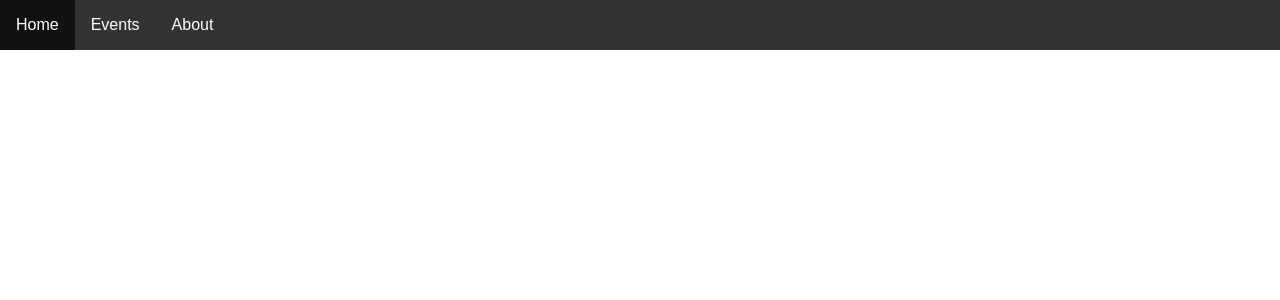
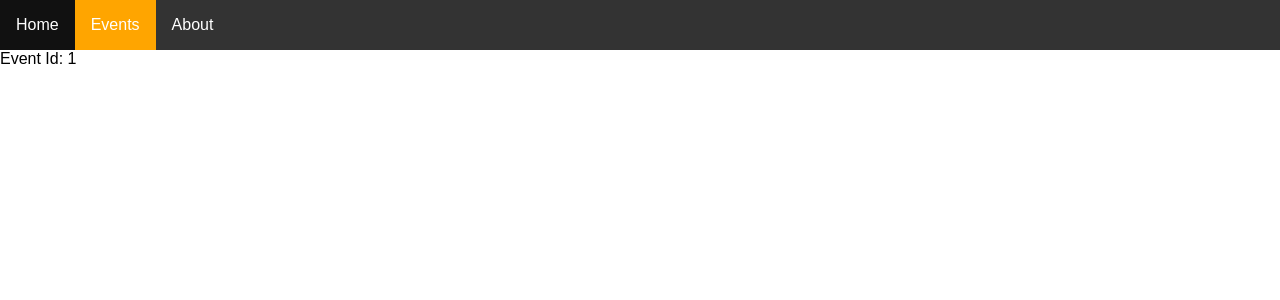
Before and after one commit to gdgnewdelhi/web-dev-day-angular, an Angular app: page /events/1 in a window 1280 px wide. Before the commit this address led to /. Shown: the top 300 px of the page. Built offline with nearby package versions, Linux system fonts and the light colour scheme.

Commit message:
Add event detail page and get event id from params

```diff
--- a/src/app/app-routing.module.ts
+++ b/src/app/app-routing.module.ts
@@ -3,6 +3,7 @@ import { Routes, RouterModule } from '@angular/router';
 import { HomeComponent } from './home/home.component';
 import { EventsComponent } from './events/events.component';
 import { AboutComponent } from './about/about.component';
+import { EventDetailComponent } from './event-detail/event-detail.component';
 
 const routes: Routes = [
   {
@@ -19,6 +20,10 @@ const routes: Routes = [
     component: EventsComponent
   },
   {
+    path: 'events/:eventId',
+    component: EventDetailComponent
+  },
+  {
     path: 'about',
     component: AboutComponent
   }
--- a/src/app/app.module.ts
+++ b/src/app/app.module.ts
@@ -10,6 +10,7 @@ import { HomeComponent } from './home/home.component';
 import { AboutComponent } from './about/about.component';
 import { EventsComponent } from './events/events.component';
 import { EventCardComponent } from './event-card/event-card.component';
+import { EventDetailComponent } from './event-detail/event-detail.component';
 
 @NgModule({
   declarations: [
@@ -19,7 +20,8 @@ import { EventCardComponent } from './event-card/event-card.component';
     HomeComponent,
     AboutComponent,
     EventsComponent,
-    EventCardComponent
+    EventCardComponent,
+    EventDetailComponent
   ],
   imports: [
     BrowserModule,
--- /dev/null
+++ b/src/app/event-detail/event-detail.component.html
@@ -0,0 +1,3 @@
+<p>
+  Event Id: {{ eventId }}
+</p>
--- /dev/null
+++ b/src/app/event-detail/event-detail.component.ts
@@ -0,0 +1,19 @@
+import { Component, OnInit } from '@angular/core';
+import { ActivatedRoute } from '@angular/router';
+
+@Component({
+  selector: 'app-event-detail',
+  templateUrl: './event-detail.component.html',
+  styleUrls: ['./event-detail.component.css']
+})
+export class EventDetailComponent implements OnInit {
+
+  eventId: string;
+
+  constructor(private route: ActivatedRoute) { }
+
+  ngOnInit() {
+    this.eventId = this.route.snapshot.params['eventId'];
+  }
+
+}
```
Also changed, not shown: src/app/event-detail/event-detail.component.css (added), 1 other file (tests, documents, lock files or other folders).
